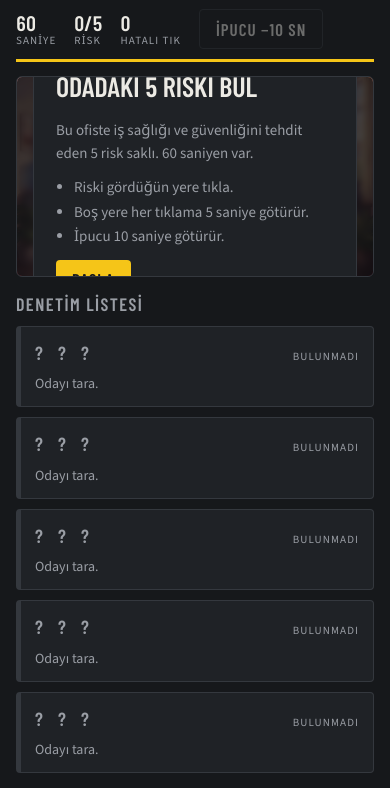
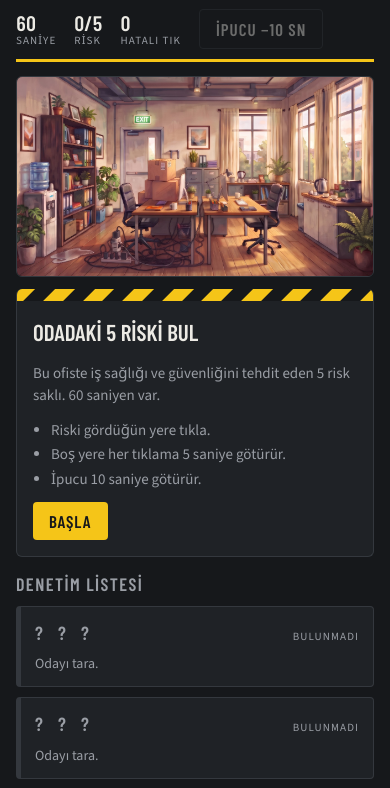
Before and after one commit to alibingul-dev/sec-avi, a plain HTML site: page index.html in a window 390 px wide. Shown: the part 55-843 px from the top of the page. Drawn offline with nearby package versions, Linux system fonts and the light colour scheme; a web font is replaced by a local one.

Commit message:
Mobil: başlangıç ve bitiş kartı görselin altına alındı
Co-Authored-By: Claude Opus 5.5 <noreply@anthropic.com>
Claude-Session: https://claude.ai/code/session_01AWdkQQTcsE7iuF9Hjns5ig

```diff
--- a/index.html
+++ b/index.html
@@ -152,6 +152,15 @@ button:focus-visible { outline: 3px solid var(--fg); outline-offset: 2px; }
 @keyframes stamp { 0% { opacity: 0; transform: scale(1.6); letter-spacing: .3em; } 70% { opacity: 1; transform: scale(.97); } 100% { transform: scale(1); } }
 @keyframes slide { from { opacity: 0; transform: translateX(-14px); } }
 @media (prefers-reduced-motion: reduce) { .sweep { display: none; } }
+@media (max-width: 700px) {
+  .overlay { position: static; background: var(--bg) !important; backdrop-filter: none !important; padding: 12px 0 0; }
+  .stage { border: 0; background: transparent; overflow: visible; }
+  .stage img { border-radius: 6px; border: 1px solid var(--line); }
+  .card { max-width: none; padding: 16px; }
+  #startOv .card { padding-top: 26px; }
+  .card h2 { font-size: 23px; }
+  .score { font-size: 42px; }
+}
 </style>
 
 <div class="wrap">
```
